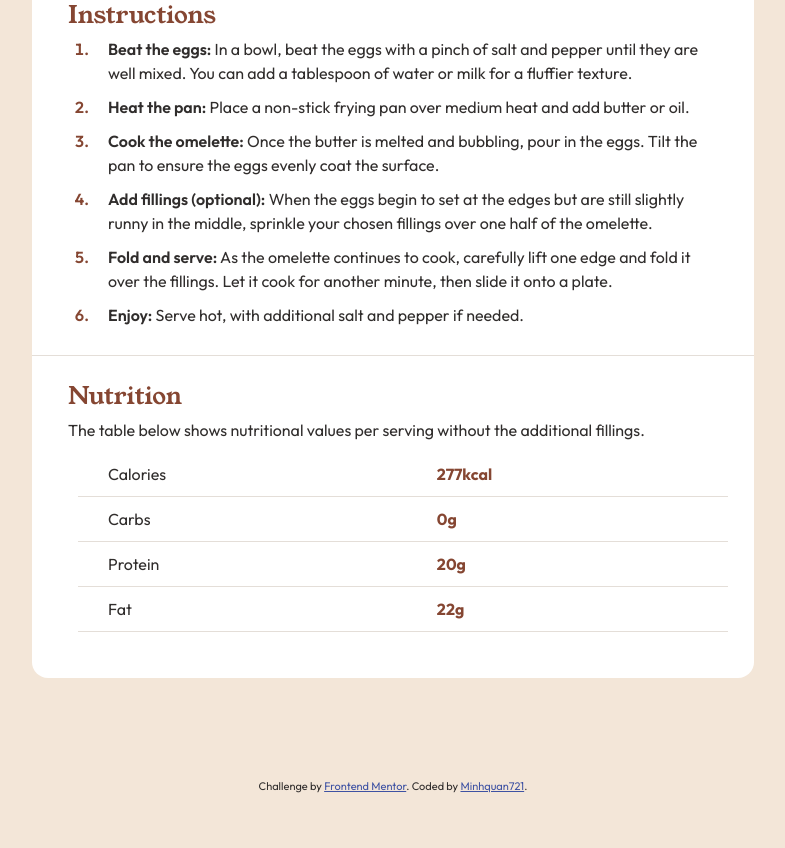
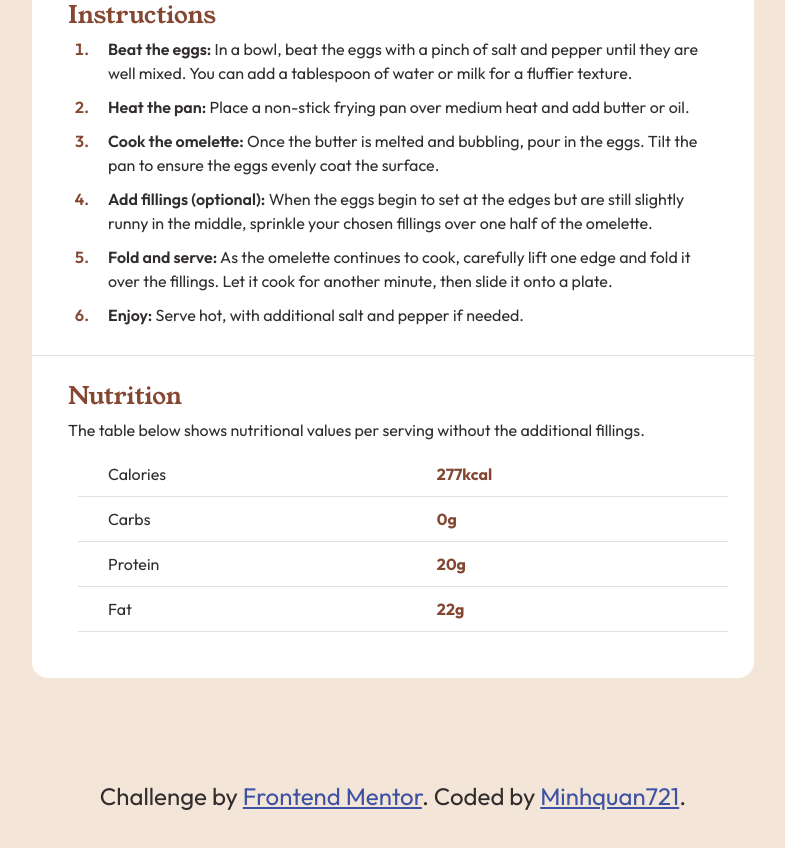
Before and after one commit to MinhQuan2121/Responsive-omelette-recipe-page, a plain HTML site: page index.html in a window 1280 px wide. Shown: the part 1071-1919 px from the top of the page, without its empty margins (247-1032 px from the left). Before the commit the page ends 1866 px from the top, so only its background shows below. Drawn offline with Linux system fonts and the light colour scheme.

Commit message:
Update index.html

```diff
--- a/index.html
+++ b/index.html
@@ -93,7 +93,7 @@
     </div>
   </div>
 
-  <div class="attribution">
+  <div class="attribution" style="font-size: x-large; margin-bottom: 2em;">
     Challenge by <a href="https://www.frontendmentor.io?ref=challenge" target="_blank">Frontend Mentor</a>.
     Coded by <a href="#">Minhquan721</a>.
   </div>
```
